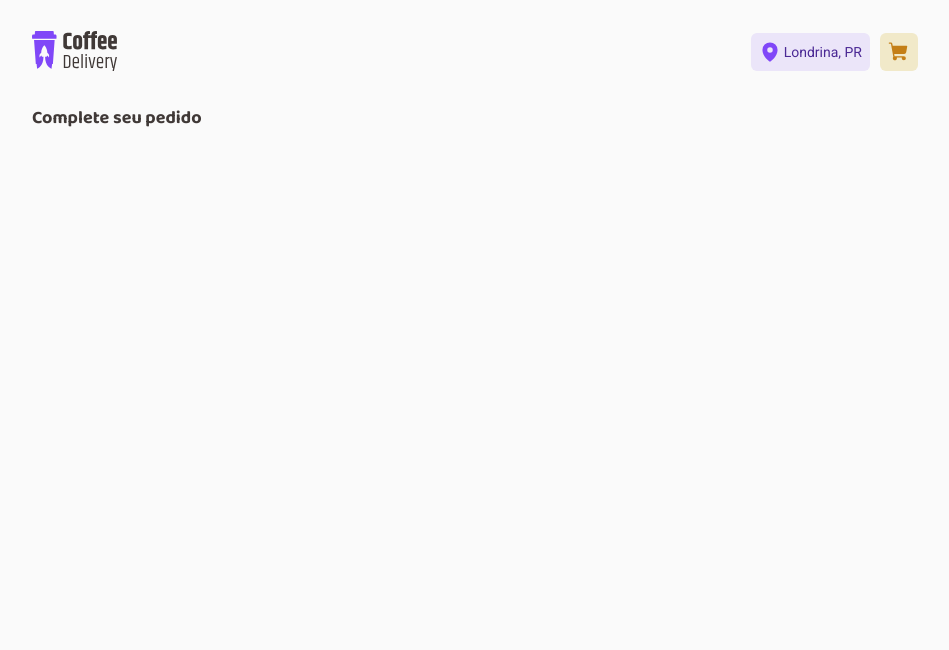
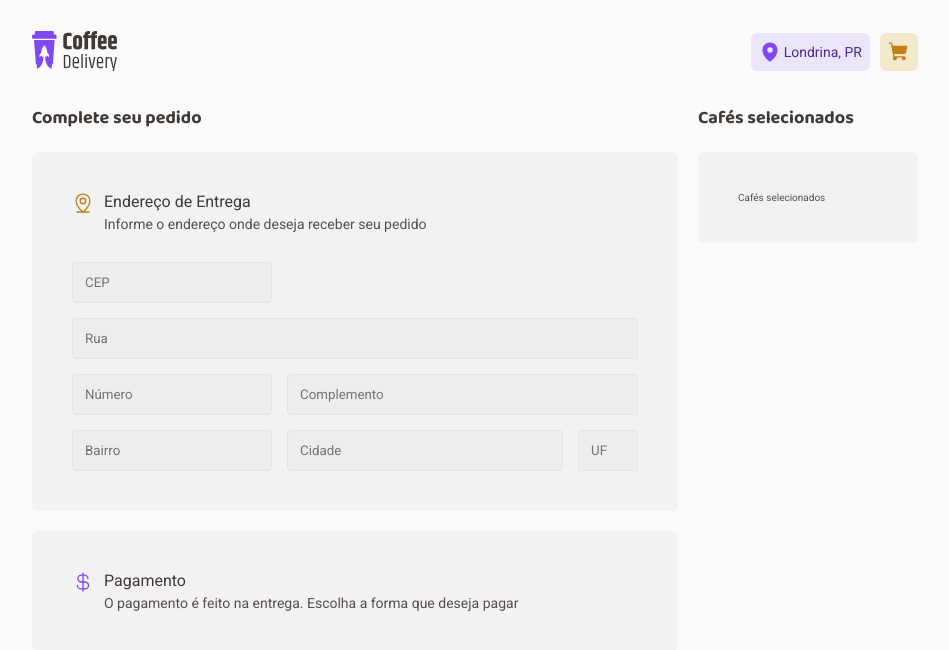
Before and after one commit to caio-cesar/coffee-delivery, a React (Vite) app: page /checkout in a window 1280 px wide. Shown: the top 650 px of the page, without its empty margins (165-1114 px from the left). Built offline with nearby package versions, Linux system fonts and the light colour scheme.

Commit message:
Form endereco

```diff
--- a/src/components/Header/Header.tsx
+++ b/src/components/Header/Header.tsx
@@ -1,3 +1,5 @@
+import { Link, useNavigate } from "react-router-dom";
+
 import {
     HeaderContainer,
     LocationCard,
@@ -11,7 +13,7 @@ import {
 } from 'phosphor-react';
 
 import logo from '../../assets/logo.svg';
-import { Link, useNavigate } from "react-router-dom";
+
 
 export function Header() {
     let navigate = useNavigate();
--- a/src/pages/checkout/Checkout.tsx
+++ b/src/pages/checkout/Checkout.tsx
@@ -1,7 +1,69 @@
+import {
+    Card,
+    CheckoutContainer,
+    FlexColumnContainer,
+    FlexRowAToTopContainer,
+    EnderecoTituloContainer,
+    CardTitle,
+    CardDescription,
+    PagamentoTituloContainer,
+    FormGridContainer,
+    FlexRowContainer,
+    FormContainer,
+    Input
+    } from "./checkout.styles";
+
+import { CurrencyDollar, MapPinLine } from "phosphor-react";
+
 export function Checkout() {
     return (
-        <div>
-            <h4>Complete seu pedido</h4>
-        </div>
+        <CheckoutContainer>
+            <FlexColumnContainer gap="2rem">
+                <h4>Complete seu pedido</h4>
+                <Card>
+                    <EnderecoTituloContainer gap="1rem">
+                        <MapPinLine size={22} />
+                        <FlexColumnContainer gap="0.5rem">
+                            <CardTitle>Endereço de Entrega</CardTitle>
+                            <CardDescription>Informe o endereço onde deseja receber seu pedido </CardDescription>
+                        </FlexColumnContainer>
+                    </EnderecoTituloContainer>
+
+                    <FormContainer>
+                        <FlexColumnContainer>
+                            <Input type="text" placeholder="CEP" width="20rem"/>
+                            <Input type="text" placeholder="Rua"/>
+
+                            <FlexRowContainer>
+                                <Input type="text" placeholder="Número" width="20rem"/>
+                                <Input type="text" placeholder="Complemento" flexGrow="1"/>
+                            </FlexRowContainer>
+
+                            <FlexRowContainer>
+                                <Input type="text" placeholder="Bairro" width="20rem"/>
+                                <Input type="text" placeholder="Cidade" width="27.6rem"/>
+                                <Input type="text" placeholder="UF" width="6rem"/>
+                            </FlexRowContainer>
+                        </FlexColumnContainer>
+                    </FormContainer>
+                </Card>
+
+                <Card>
+                    <PagamentoTituloContainer gap="1rem">
+                        <CurrencyDollar size={22} />
+                        <FlexColumnContainer gap="0.5rem">
+                            <CardTitle>Pagamento</CardTitle>
+                            <CardDescription>O pagamento é feito na entrega. Escolha a forma que deseja pagar</CardDescription>
+                        </FlexColumnContainer>
+                    </PagamentoTituloContainer>
+                </Card>
+            </FlexColumnContainer>
+            <FlexColumnContainer gap="2rem">
+                <h4>Cafés selecionados</h4>
+                <Card>
+                    Cafés selecionados
+                </Card>
+            </FlexColumnContainer>
+        </CheckoutContainer>
     )
 }
--- a/src/pages/checkout/checkout.styles.ts
+++ b/src/pages/checkout/checkout.styles.ts
@@ -1,6 +1,91 @@
-import styled from "styled-components";
+import styled, { css } from "styled-components";
 
 export const CheckoutContainer = styled.div`
+    display: grid;
+    grid-template-columns: repeat(2, minmax(min-content, 1fr));
+    gap: 2rem;
+`
+interface FlexProps {
+    gap?: string;
+}
+
+export const FlexContainer = styled.div<FlexProps>`
+    gap: ${props => props?.gap || '0'};
     display: flex;
+`
+export const FlexColumnContainer = styled(FlexContainer)`
+    flex-direction: column;
+`
 
+export const FlexRowContainer = styled(FlexContainer)`
+    flex-direction: row;
 `
+
+export const FlexRowAToTopContainer = styled(FlexRowContainer)`
+    align-items: flex-start;
+`
+
+export const Card = styled.div`
+    background-color: ${props => props.theme["base-card"]};
+    border-radius: 6px;
+    padding: 4rem;
+`
+
+export const EnderecoTituloContainer = styled(FlexRowAToTopContainer)`
+    svg {
+        color: ${props => props.theme["yellow-dark"]};
+    }
+`
+export const PagamentoTituloContainer = styled(FlexRowAToTopContainer)`
+    svg {
+        color: ${props => props.theme.purple};
+    }
+`
+
+export const CardTitle = styled.span`
+    color: ${props => props.theme["base-subtitle"]};
+    font-size: 1.6rem;
+`
+
+export const CardDescription = styled.span`
+    color: ${props => props.theme["base-text"]};
+    font-size: 1.4rem;
+`
+
+export const FormGridContainer = styled.div`
+    margin-top: 3rem;
+    display: grid;
+    gap: 2rem;
+    grid-template-rows: repeat(4, 1fr);
+    grid-template-columns: [column-start] 20rem [column-middle-start] 27.6rem [column-middle-end] 6rem [column-end];
+
+    & > div {
+        background-color: green;
+        font-size: 2rem;
+    }
+`
+
+const defaultFormGap = css`
+    gap: 1.5rem;
+`
+
+export const FormContainer = styled.form`
+    margin-top: 3rem;
+
+    ${FlexColumnContainer}, ${FlexRowContainer} {
+        ${defaultFormGap}
+    }
+`
+interface InputProps {
+    width?: string;
+    flexGrow?: string;
+}
+
+export const Input = styled.input<InputProps>`
+    background-color: ${props => props.theme["base-input"]};
+    border-radius: 4px;
+    padding: 1.2rem;
+    border: 1px solid ${props => props.theme["base-button"]};
+    width: ${props => props.width};
+    flex-grow: ${props => props.flexGrow || 0};
+`
```
Also changed, not shown: vite.config.ts.timestamp-1662827767647.mjs (added, +13 -0 lines).
